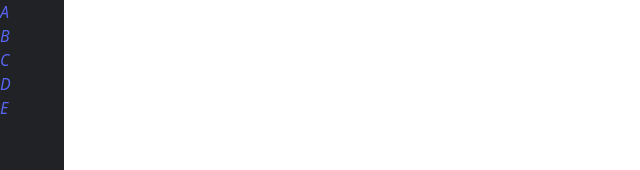
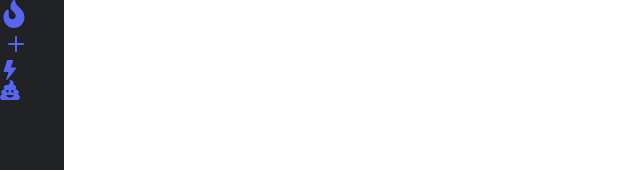
Before and after one commit to xavier-kong/tailwind, a React (Create React App) app: page / in a window 1280 px wide. Shown: the top 170 px of the page, without its empty margins (0-640 px from the left). Built offline with nearby package versions, Linux system fonts and the light colour scheme.

Commit message:
completed up to 8:25

```diff
--- a/src/SideBar.js
+++ b/src/SideBar.js
@@ -4,11 +4,10 @@ import { FaFire, FaPoo } from 'react-icons/fa';
 export default function SideBar () {
     return (
         <div className="fixed top-0 left-0 h-screen w-16 m-0 flex flex-col bg-primary text-secondary">
-            <i>A</i>
-            <i>B</i>
-            <i>C</i>
-            <i>D</i>
-            <i>E</i>
+            <SideBarIcon icon={<FaFire size="28" />} />
+            <SideBarIcon icon={<BsPlus size="32" />} />
+            <SideBarIcon icon={<BsFillLightningFill size="20" />} />
+            <SideBarIcon icon={<FaPoo size="20" />} />
         </div>
     )
 }
```
